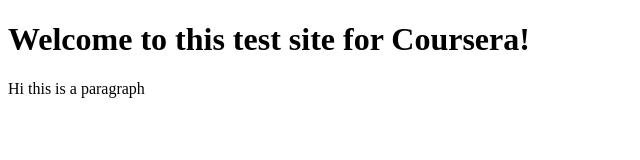
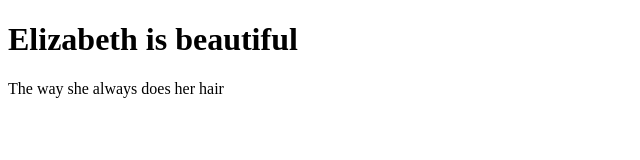
Before and after one commit to ScrimbaDev17/coursera-test, a plain HTML site: page site/index.html in a window 1280 px wide. Shown: the whole page, without its empty margins (0-640 px from the left). Drawn offline with Linux system fonts and the light colour scheme.

Commit message:
Test Message

```diff
--- a/site/index.html
+++ b/site/index.html
@@ -4,7 +4,7 @@
 	<title>Test Site for Coursera</title>
 </head>
 <body>
-<h1>Welcome to this test site for Coursera!</h1>
-<p>Hi this is a paragraph</p>
+<h1>Elizabeth is beautiful</h1>
+<p>The way she always does her hair</p>
 </body>
 </html>
```
Also changed, not shown: index.html (+1 -0 lines).
